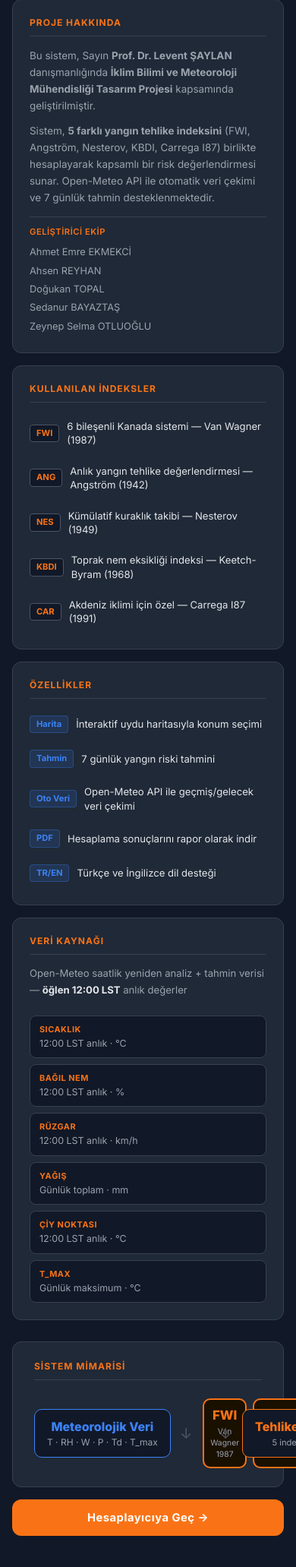
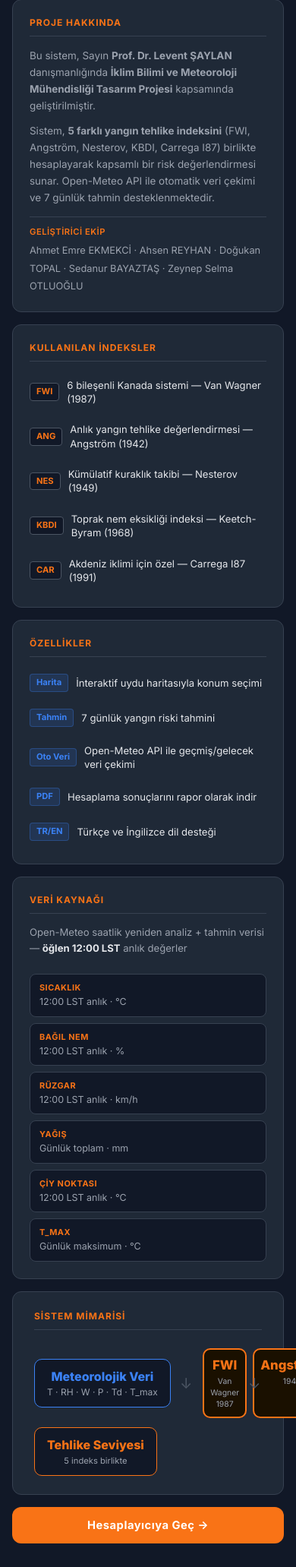
Before and after one commit to MrFBaker/orman-yangini, a Flask app: template templates/index_v2.html in a window 390 px wide; the page is wider, and only the part inside the window is pictured. Shown: the part 271-2334 px from the top of that part at 76% size. Run offline with Flask 3, Linux system fonts and the light colour scheme; the template is opened without the code that fills it, so the values that code supplies are empty.

Commit message:
Hakkında sayfası yeniden düzenlendi — kompakt tek sütun yapı
- Proje + Ekip: tam genişlik kart, isimler tek satırda
- İndeksler: tam genişlik kart
- Özellikler + Veri Kaynağı: yan yana 2 sütun (mobilde 1 sütun)
- Sistem Mimarisi: tam genişlik
- Gereksiz boşluklar giderildi, tüm kartlar sıkı yerleşimli

Co-Authored-By: Claude Opus 4.6 (1M context) <noreply@anthropic.com>

```diff
--- a/templates/index_v2.html
+++ b/templates/index_v2.html
@@ -1022,29 +1022,27 @@
 <!-- ══════════════════════════════════════════ -->
 <div class="sayfa aktif" id="sayfa-hakkinda">
 
+  <!-- Hero -->
   <div class="hero">
     <h1 data-i18n="hero_title">&#x1F525; Fire-EWS — Orman Yangını Erken Uyarı Sistemi</h1>
     <p data-i18n="hero_desc">Meteorolojik veri tabanlı, çoklu indeks destekli orman yangını erken uyarı sistemi. 5 farklı bilimsel yöntemle yangın tehlike seviyesi hesaplar.</p>
   </div>
 
-  <div class="bilgi-grid">
-    <div class="bilgi-kart">
+  <!-- Proje + Ekip -->
+  <div class="bilgi-kart" style="margin-bottom:16px">
     <h3 data-i18n="card_about_title">Proje Hakkında</h3>
     <p data-i18n="card_about_p1" data-i18n-html="1">Bu sistem, Sayın <strong>Prof. Dr. Levent ŞAYLAN</strong> danışmanlığında <strong>İklim Bilimi ve Meteoroloji Mühendisliği Tasarım Projesi</strong> kapsamında geliştirilmiştir.</p>
     <p style="margin-top:10px" data-i18n="card_about_p2" data-i18n-html="1">Sistem, <strong>5 farklı yangın tehlike indeksini</strong> (FWI, Angström, Nesterov, KBDI, Carrega I87) birlikte hesaplayarak kapsamlı bir risk değerlendirmesi sunar. Open-Meteo API ile otomatik veri çekimi ve 7 günlük tahmin desteklenmektedir.</p>
     <div style="margin-top:14px;padding-top:12px;border-top:1px solid var(--border)">
-        <div style="font-size:0.7rem;color:var(--accent);text-transform:uppercase;letter-spacing:0.5px;margin-bottom:8px;font-weight:600" data-i18n="card_team_title">Geliştirici Ekip</div>
-        <div style="font-size:0.8rem;color:var(--text-muted);line-height:1.9">
-          Ahmet Emre EKMEKCİ<br>
-          Ahsen REYHAN<br>
-          Doğukan TOPAL<br>
-          Sedanur BAYAZTAŞ<br>
-          Zeynep Selma OTLUOĞLU
-        </div>
-      </div>
-    </div>
-
-    <div class="bilgi-kart">
+      <div style="font-size:0.7rem;color:var(--accent);text-transform:uppercase;letter-spacing:0.5px;margin-bottom:6px;font-weight:600" data-i18n="card_team_title">Geliştirici Ekip</div>
+      <div style="font-size:0.8rem;color:var(--text-muted);line-height:1.8">
+        Ahmet Emre EKMEKCİ · Ahsen REYHAN · Doğukan TOPAL · Sedanur BAYAZTAŞ · Zeynep Selma OTLUOĞLU
+      </div>
+    </div>
+  </div>
+
+  <!-- İndeksler — tek satır -->
+  <div class="bilgi-kart" style="margin-bottom:16px">
     <h3 data-i18n="card_components_title">Kullanılan İndeksler</h3>
     <ul class="komponent-liste">
       <li><span class="komponent-badge">FWI</span><span data-i18n="comp_fwi_full">6 bileşenli Kanada sistemi — Van Wagner (1987)</span></li>
@@ -1055,9 +1053,11 @@
     </ul>
   </div>
 
+  <!-- Özellikler + Veri Kaynağı — yan yana -->
+  <div class="bilgi-grid" style="margin-bottom:16px">
     <div class="bilgi-kart">
       <h3 data-i18n="card_features_title">Özellikler</h3>
-      <ul class="komponent-liste">
+      <ul class="komponent-liste" style="flex:1">
         <li><span class="komponent-badge" style="background:rgba(59,130,246,0.15);color:var(--blue);border-color:rgba(59,130,246,0.3)" data-i18n="feat_map_badge">Harita</span><span data-i18n="feat_map">İnteraktif uydu haritasıyla konum seçimi</span></li>
         <li><span class="komponent-badge" style="background:rgba(59,130,246,0.15);color:var(--blue);border-color:rgba(59,130,246,0.3)" data-i18n="feat_forecast_badge">Tahmin</span><span data-i18n="feat_forecast">7 günlük yangın riski tahmini</span></li>
         <li><span class="komponent-badge" style="background:rgba(59,130,246,0.15);color:var(--blue);border-color:rgba(59,130,246,0.3)" data-i18n="feat_auto_badge">Oto Veri</span><span data-i18n="feat_auto">Open-Meteo API ile geçmiş/gelecek veri çekimi</span></li>
@@ -1065,49 +1065,30 @@
         <li><span class="komponent-badge" style="background:rgba(59,130,246,0.15);color:var(--blue);border-color:rgba(59,130,246,0.3)">TR/EN</span><span data-i18n="feat_lang">Türkçe ve İngilizce dil desteği</span></li>
       </ul>
     </div>
-
     <div class="bilgi-kart">
       <h3 data-i18n="card_datasrc_title">Veri Kaynağı</h3>
       <p style="font-size:0.82rem;color:var(--text-muted);margin-bottom:10px" data-i18n="card_datasrc_desc" data-i18n-html="1">Open-Meteo saatlik yeniden analiz + tahmin verisi — <strong style="color:var(--text)">öğlen 12:00 LST</strong> anlık değerler</p>
       <div class="veri-grid">
-        <div class="veri-chip">
-          <div class="v-etiket" data-i18n="data_temp">Sıcaklık</div>
-          <div class="v-acik" data-i18n="data_temp_desc">12:00 LST anlık · °C</div>
-        </div>
-        <div class="veri-chip">
-          <div class="v-etiket" data-i18n="data_rh">Bağıl Nem</div>
-          <div class="v-acik" data-i18n="data_rh_desc">12:00 LST anlık · %</div>
-        </div>
-        <div class="veri-chip">
-          <div class="v-etiket" data-i18n="data_wind">Rüzgar</div>
-          <div class="v-acik" data-i18n="data_wind_desc">12:00 LST anlık · km/h</div>
-        </div>
-        <div class="veri-chip">
-          <div class="v-etiket" data-i18n="data_precip">Yağış</div>
-          <div class="v-acik" data-i18n="data_precip_desc">Günlük toplam · mm</div>
-        </div>
-        <div class="veri-chip">
-          <div class="v-etiket" data-i18n="data_dewpoint">Çiy Noktası</div>
-          <div class="v-acik" data-i18n="data_dewpoint_desc">12:00 LST anlık · °C</div>
-        </div>
-        <div class="veri-chip">
-          <div class="v-etiket" data-i18n="data_tmax">T_max</div>
-          <div class="v-acik" data-i18n="data_tmax_desc">Günlük maksimum · °C</div>
-        </div>
-      </div>
-    </div>
-  </div>
-
+        <div class="veri-chip"><div class="v-etiket" data-i18n="data_temp">Sıcaklık</div><div class="v-acik" data-i18n="data_temp_desc">12:00 LST anlık · °C</div></div>
+        <div class="veri-chip"><div class="v-etiket" data-i18n="data_rh">Bağıl Nem</div><div class="v-acik" data-i18n="data_rh_desc">12:00 LST anlık · %</div></div>
+        <div class="veri-chip"><div class="v-etiket" data-i18n="data_wind">Rüzgar</div><div class="v-acik" data-i18n="data_wind_desc">12:00 LST anlık · km/h</div></div>
+        <div class="veri-chip"><div class="v-etiket" data-i18n="data_precip">Yağış</div><div class="v-acik" data-i18n="data_precip_desc">Günlük toplam · mm</div></div>
+        <div class="veri-chip"><div class="v-etiket" data-i18n="data_dewpoint">Çiy Noktası</div><div class="v-acik" data-i18n="data_dewpoint_desc">12:00 LST anlık · °C</div></div>
+        <div class="veri-chip"><div class="v-etiket" data-i18n="data_tmax">T_max</div><div class="v-acik" data-i18n="data_tmax_desc">Günlük maksimum · °C</div></div>
+      </div>
+    </div>
+  </div>
+
+  <!-- Sistem Mimarisi -->
   <div class="akis-kart">
     <h3 data-i18n="flow_title">Sistem Mimarisi</h3>
-    <div style="display:grid; grid-template-columns:1fr; gap:12px; margin-top:16px;">
-      <div style="display:flex; align-items:center; gap:12px; flex-wrap:wrap;">
+    <div style="display:flex;align-items:center;gap:12px;flex-wrap:wrap;margin-top:16px">
       <div class="akis-kutu girdi" style="min-width:120px">
         <strong data-i18n="flow_meteo_data">Meteorolojik Veri</strong>
         T · RH · W · P · Td · T_max
       </div>
       <div class="akis-ok-sutun">→</div>
-        <div style="display:grid; grid-template-columns:repeat(5,1fr); gap:8px; flex:1; min-width:0;">
+      <div style="display:grid;grid-template-columns:repeat(5,1fr);gap:8px;flex:1;min-width:0">
         <div class="akis-kutu cikti"><strong>FWI</strong><span style="font-size:0.65rem">Van Wagner 1987</span></div>
         <div class="akis-kutu cikti"><strong>Angström</strong><span style="font-size:0.65rem">1942</span></div>
         <div class="akis-kutu cikti"><strong>Nesterov</strong><span style="font-size:0.65rem">1949</span></div>
@@ -1115,10 +1096,9 @@
         <div class="akis-kutu cikti"><strong>Carrega</strong><span style="font-size:0.65rem">I87 — 1991</span></div>
       </div>
       <div class="akis-ok-sutun">→</div>
-        <div class="akis-kutu girdi" style="min-width:100px; border-color:var(--accent)">
+      <div class="akis-kutu girdi" style="min-width:100px;border-color:var(--accent)">
         <strong style="color:var(--accent)" data-i18n="flow_danger_level">Tehlike Seviyesi</strong>
         <span style="font-size:0.7rem" data-i18n="flow_5_indices">5 indeks birlikte</span>
-        </div>
       </div>
     </div>
   </div>
```
Lines whose indentation alone changed are shown as unchanged.
